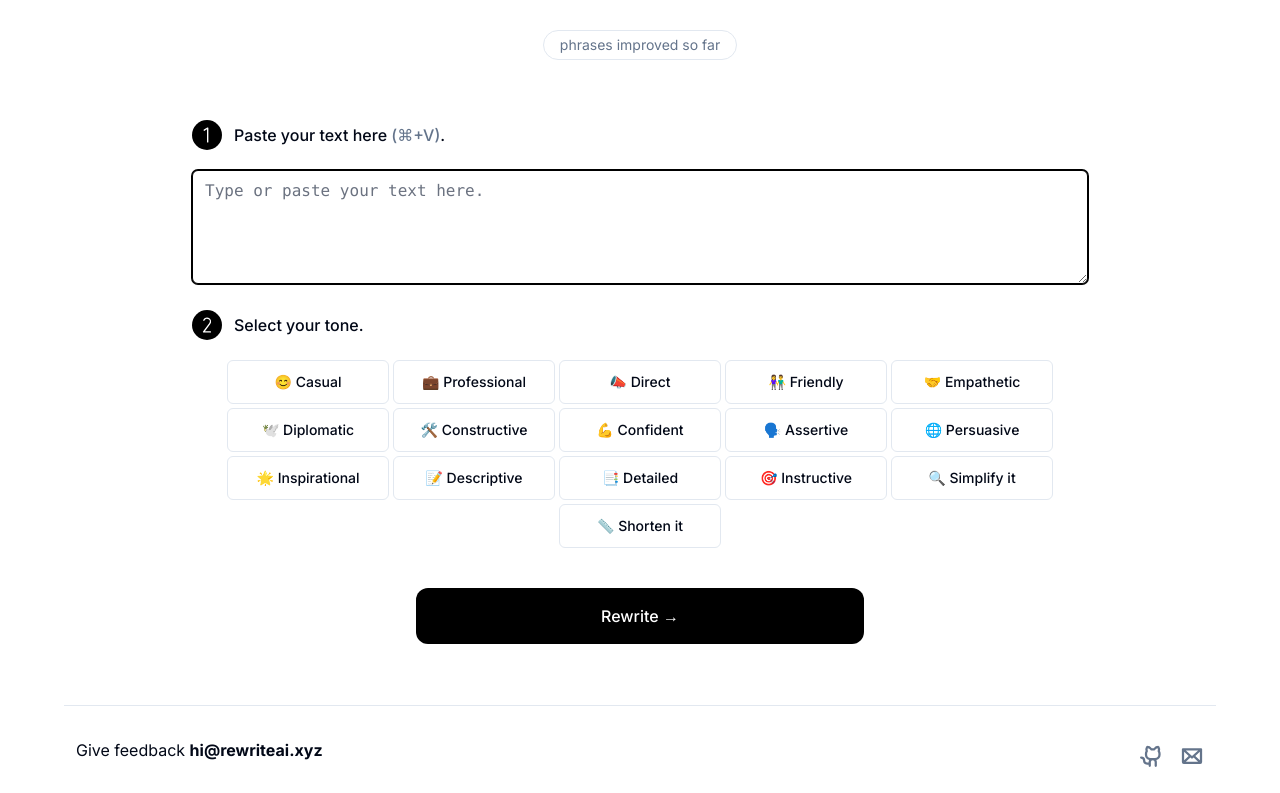
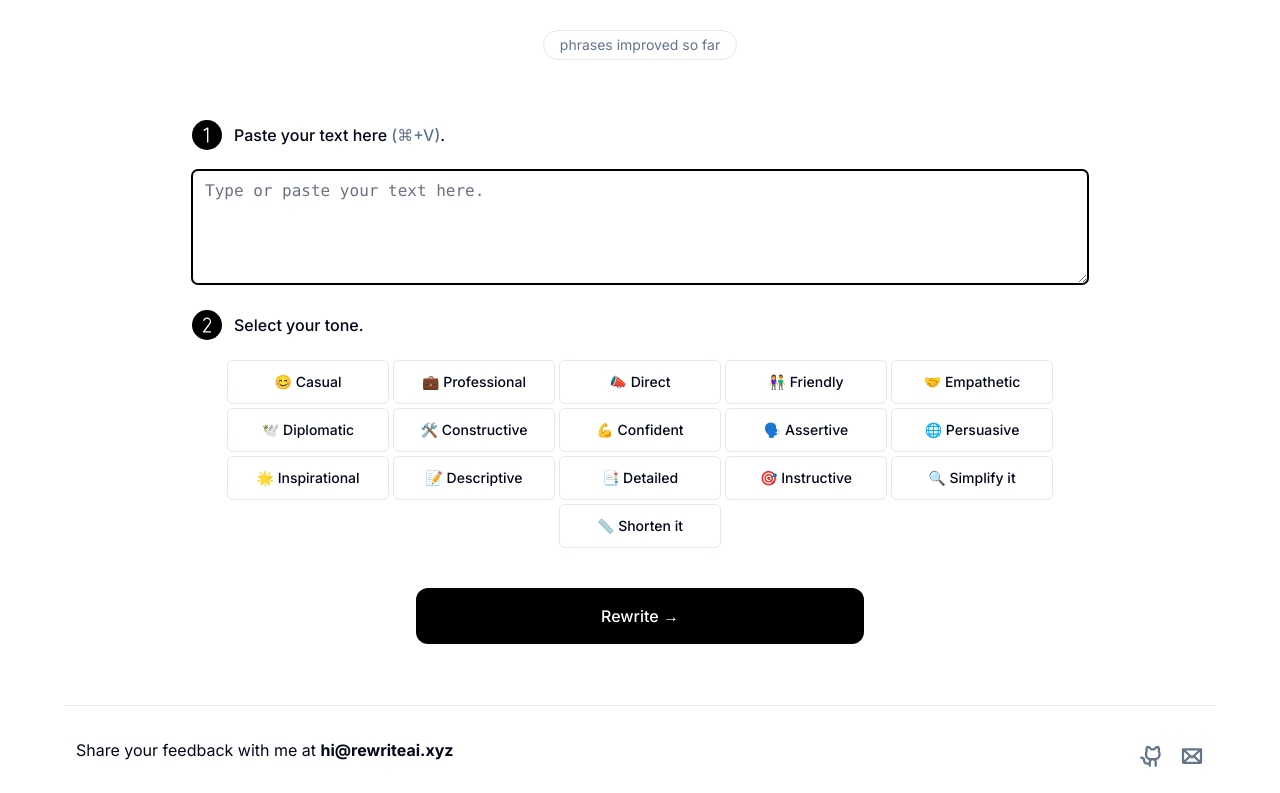
Before and after one commit to kpedrok/rewrite-pal, a Next.js app: page / in a window 1280 px wide. Shown: the part 306-1099 px from the top of the page. Built offline with nearby package versions, Linux system fonts and the light colour scheme; no server answers; the database is empty.

Commit message:
chore: update copy on footer

```diff
--- a/components/Footer.tsx
+++ b/components/Footer.tsx
@@ -5,7 +5,7 @@ export default function Footer() {
   return (
     <footer className='text-center h-16 sm:h-20 w-full sm:pt-2 pt-4 border-t mt-5 flex sm:flex-row flex-col justify-between items-center px-3 space-y-3 sm:mb-0 mb-3'>
       <div>
-        Give feedback{' '}
+        Share your feedback with me at{' '}
         <a
           href='mailto:hi@rewriteai.xyz'
           target='_blank'
```
